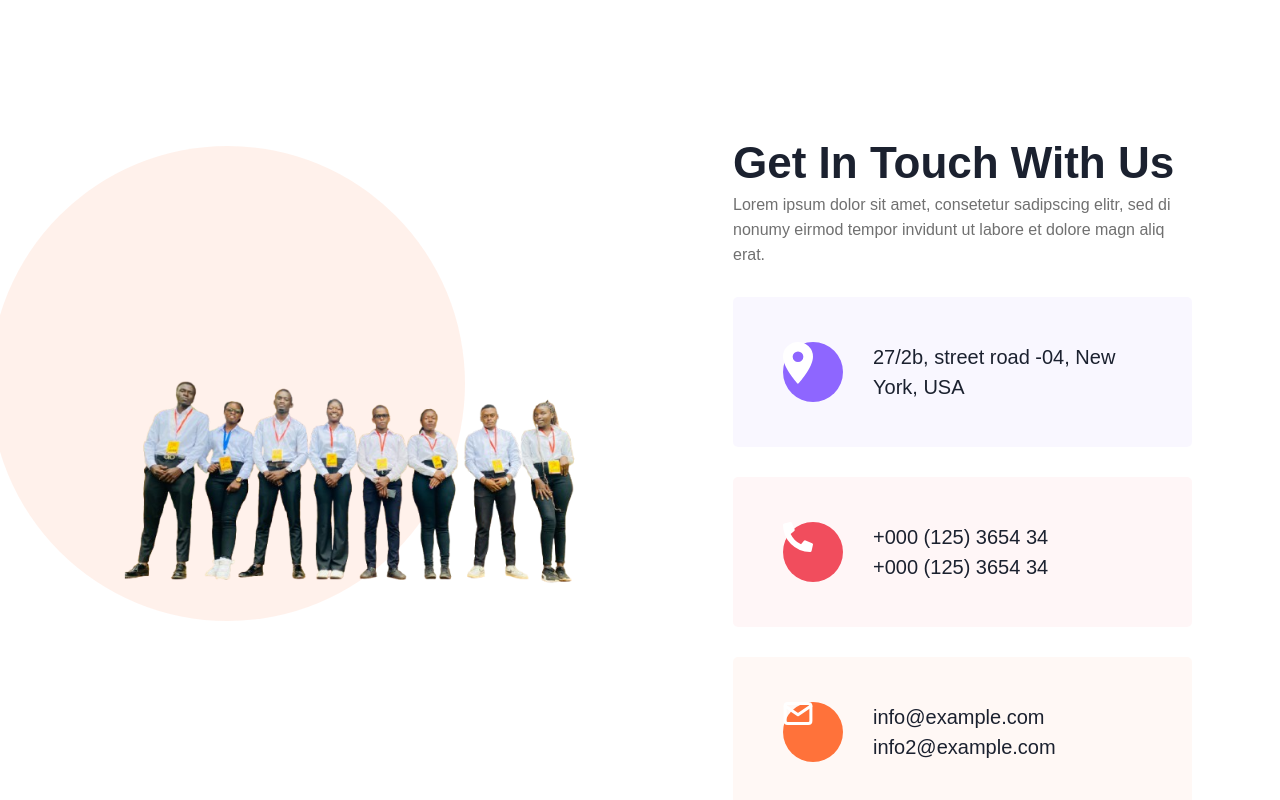
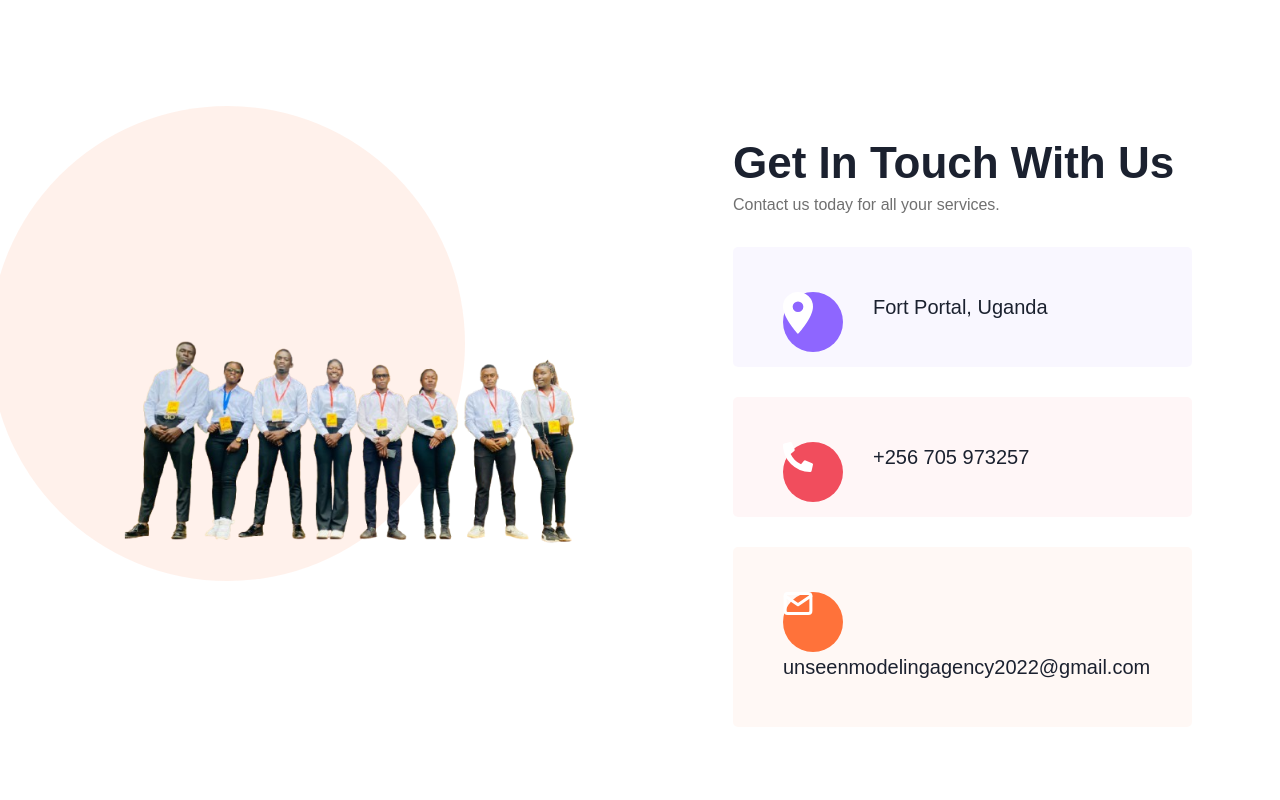
Before and after one commit to muhenda/unseenfinal, a Next.js app: page /contact in a window 1280 px wide. Shown: the part 314-1114 px from the top of the page. Built offline with nearby package versions, Linux system fonts and the light colour scheme; a web font is replaced by a local one.

Commit message:
Add missing files

```diff
--- a/src/app/contact/page.tsx
+++ b/src/app/contact/page.tsx
@@ -48,14 +48,14 @@ const ContactUsPage: React.FC = () => {
               <div className="contact-wrapper pl-75 mb-30">
                 <div className="section-title mb-30">
                   <h2>Get In Touch With Us</h2>
-                  <p>Lorem ipsum dolor sit amet, consetetur sadipscing elitr, sed di nonumy eirmod tempor invidunt ut labore et dolore magn aliq erat.</p>
+                  <p>Contact us today for all your services.</p>
                 </div>
                 <div className="single-contact-box mb-30">
                   <div className="contact__iocn">
                     <Image src="/assets/img/icon/material-location-on.svg" alt="Location" width={30} height={30} />
                   </div>
                   <div className="contact__text">
-                    <h5>27/2b, street road -04, New York, USA</h5>
+                    <h5>Fort Portal, Uganda</h5>
                   </div>
                 </div>
                 <div className="single-contact-box cb-2 mb-30">
@@ -63,8 +63,8 @@ const ContactUsPage: React.FC = () => {
                     <Image src="/assets/img/icon/phone-alt.svg" alt="Phone" width={30} height={30} />
                   </div>
                   <div className="contact__text">
-                    <h5>+000 (125) 3654 34</h5>
-                    <h5>+000 (125) 3654 34</h5>
+                    <h5>+256 705 973257</h5>
+
                   </div>
                 </div>
                 <div className="single-contact-box cb-3 mb-30">
@@ -72,8 +72,8 @@ const ContactUsPage: React.FC = () => {
                     <Image src="/assets/img/icon/feather-mail.svg" alt="Email" width={30} height={30} />
                   </div>
                   <div className="contact__text">
-                    <h5>info@example.com</h5>
-                    <h5>info2@example.com</h5>
+                    <h5>unseenmodelingagency2022@gmail.com</h5>
+
                   </div>
                 </div>
               </div>
```
